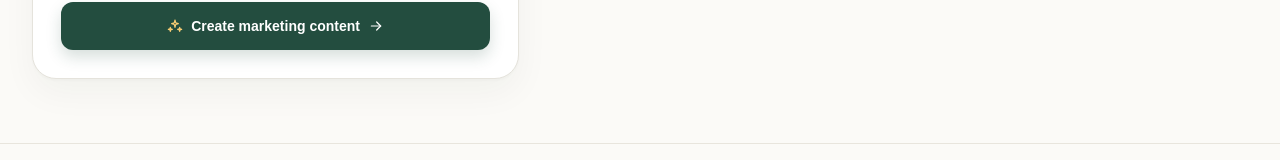
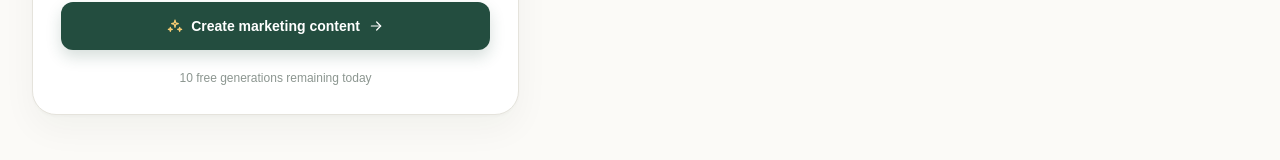
Before and after one commit to Jheintze/dishboost, a Next.js app: page / in a window 1280 px wide. Shown: the part 1129-1289 px from the top of the page. Built offline with nearby package versions, Linux system fonts and the light colour scheme; no server answers.

Commit message:
add generations left counter/state

```diff
--- a/src/app/api/generate/route.ts
+++ b/src/app/api/generate/route.ts
@@ -57,7 +57,7 @@ export async function POST(req: Request) {
    console.log("Image start:", image?.substring(0, 50));
 
     const completion = await openai.chat.completions.create({
-      model: "gpt-4.1-mini",
+      model: "pt-4.1-mini",
       messages: [
         {
           role: "system",
@@ -87,7 +87,7 @@ export async function POST(req: Request) {
     ]);
 
     if (data) {
-      const result = await supabase
+        await supabase
         .from("daily_usage")
         .update({ count: data.count + 1 })
         .eq("id", data.id);
--- a/src/app/page.tsx
+++ b/src/app/page.tsx
@@ -38,14 +38,13 @@ const platformStyles = {
   // },
 };
 
-
-
 export default function Home() {
   const [error, setError] = useState("");
   const [restaurant, setRestaurant] = useState("");
   const [description, setDescription] = useState("");
   const [language, setLanguage] = useState("German");
   const [details, setDetails] = useState("");
+  const [remaining, setRemaining] = useState<number>(10);
   const [image, setImage] = useState<string | null>(null);
   const [isGenerating, setIsGenerating] = useState(false);
   const [copied, setCopied] = useState<string | null>(null);
@@ -94,6 +93,8 @@ export default function Home() {
       setIsGenerating(false);
       return;
     }
+
+    setRemaining(result.remaining);
 
     setError("");
     setGeneratedContent(result.generatedCaption);
@@ -318,6 +319,11 @@ export default function Home() {
 
                 <Icon name="arrow" className="size-4" />
               </button>
+
+              <p className="mt-3 text-center text-xs text-[#8c9690]">
+                {remaining} free generations remaining today
+              </p>
+
               {error && (
                 <p className="mt-3 text-sm text-red-600 text-center">{error}</p>
               )}
```
Lines whose indentation alone changed are shown as unchanged.
